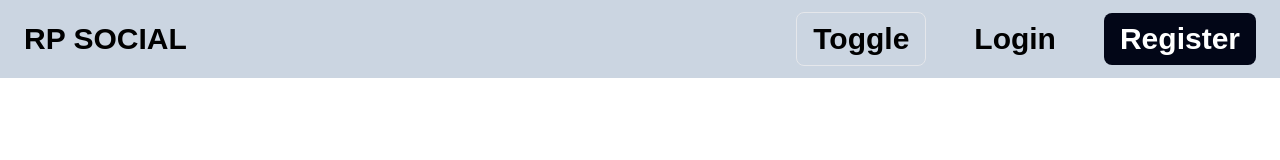
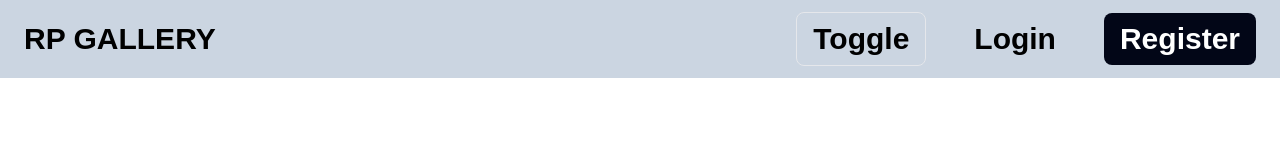
Before and after one commit to rahul72parihar/socialMedia, a React (Vite) app: page / in a window 1280 px wide. Shown: the top 160 px of the page. Built offline with nearby package versions, Linux system fonts and the light colour scheme; no server answers.

Commit message:
added Homepage

```diff
--- a/src/Components/Navigation.tsx
+++ b/src/Components/Navigation.tsx
@@ -11,7 +11,7 @@ function Navigation() {
   return (
     <div className="dark:bg-slate-800 bg-slate-300  flex justify-between items-center dark:text-white py-3 px-6 text-3xl font-bold">
       <Link to="/">
-        <button>RP SOCIAL</button>
+        <button>RP GALLERY</button>
       </Link>
       {!isLoggedIn && (
         <div className="flex gap-8 items-center">
--- a/src/Screen/HomePage.tsx
+++ b/src/Screen/HomePage.tsx
@@ -1,12 +1,14 @@
 import Navigation from "../Components/Navigation";
 import Login from "../Components/Login";
 import { useLogin } from "../Hooks/useLogin";
+import UserGallery from "../Components/UserGallery";
 const Homepage = () => {
-  const { isLoggedIn } = useLogin();
+  const { isLoggedIn, profileUser } = useLogin();
   return (
     <>
       <Navigation></Navigation>
       {!isLoggedIn && <Login></Login>}
+      {isLoggedIn && <UserGallery userId={profileUser.uid}></UserGallery>}
     </>
   );
 };
```
